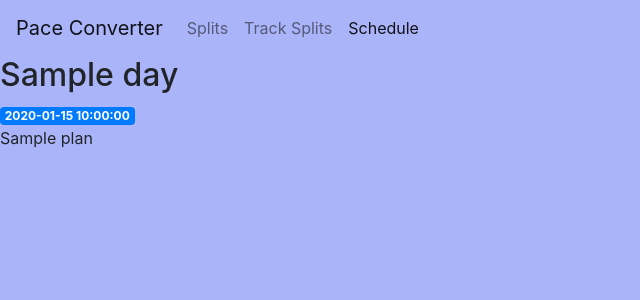
After one commit to hkt282844/PaceConverter, a Flask app: template templates/workout.html in a window 1280 px wide. The commit adds this page. Shown: the top 300 px of the page, without its empty margins (0-640 px from the left). Run offline with Flask 2, Linux system fonts and the light colour scheme; the template is opened without the code that fills it: most values are stand-ins (such as "Sample title", 1, 10 or a date in 2020); some libraries are stand-ins or nearby versions.

Commit message:
Add database schema for training schedule and schedule page

```diff
--- a/main.py
+++ b/main.py
@@ -1,6 +1,22 @@
+import sqlite3
 from flask import Flask, render_template, request, jsonify
+from werkzeug.exceptions import abort
 from long_distance_pace_converter import *
 from track_split_converter import *
+
+def get_db_connection():
+  connection = sqlite3.connect('database.db')
+  connection.row_factory = sqlite3.Row
+  return connection
+
+def get_workout(day):
+  connection = get_db_connection()
+  workout = connection.execute('SELECT * FROM schedule WHERE day = ?',
+                               (day,)).fetchone()
+  connection.close()
+  if workout is None:
+    abort(404)
+  return workout
 
 app = Flask(__name__)
 
@@ -119,5 +135,17 @@ def track_splits():
           'units':units, 'lane':lane, 'track_pace':track_pace, 'splits':splits}
   return data
 
+@app.route("/schedule", methods=['GET', 'POST'])
+def schedule():
+  connection = get_db_connection()
+  schedule = connection.execute('SELECT * FROM schedule').fetchall()
+  connection.close()
+  return render_template('schedule.html', schedule=schedule)
+
+@app.route('/schedule/<string:day>')
+def workout(day):
+  workout = get_workout(day)
+  return render_template('workout.html', workout=workout)
+
 if __name__ == "__main__":
   app.run(host="127.0.0.1", port=8080, debug=True)
--- /dev/null
+++ b/schema.sql
@@ -0,0 +1,10 @@
+DROP TABLE IF EXISTS schedule;
+
+CREATE TABLE schedule (
+    day TEXT PRIMARY KEY,
+    created TIMESTAMP NOT NULL DEFAULT CURRENT_TIMESTAMP,
+    plan TEXT NOT NULL,
+    sleep TEXT,
+    actual TEXT,
+    notes TEXT
+);
--- a/templates/index.html
+++ b/templates/index.html
@@ -8,6 +8,9 @@
   </li>
   <li class="nav-item">
     <a class="nav-link" href="{{url_for('track')}}">Track Splits</a>
+  </li>
+  <li class="nav-item">
+    <a class="nav-link" href="{{url_for('schedule')}}">Schedule</a>
   </li>
 {% endblock %}
 
--- a/templates/track.html
+++ b/templates/track.html
@@ -9,6 +9,9 @@
   </li>
   <li class="nav-item active">
     <a class="nav-link" href="{{url_for('track')}}">Track Splits</a>
+  </li>
+  <li class="nav-item">
+    <a class="nav-link" href="{{url_for('schedule')}}">Schedule</a>
   </li>
 {% endblock %}
 
--- /dev/null
+++ b/templates/workout.html
@@ -0,0 +1,21 @@
+<!--Workout page for displaying single workout from training schedule-->
+
+{% extends 'base.html' %}
+
+{% block nav %}
+  <li class="nav-item">
+    <a class="nav-link" href="{{ url_for('index') }}">Splits</a>
+  </li>
+  <li class="nav-item">
+    <a class="nav-link" href="{{url_for('track')}}">Track Splits</a>
+  </li>
+  <li class="nav-item active">
+    <a class="nav-link" href="{{url_for('schedule')}}">Schedule</a>
+  </li>
+{% endblock %}
+
+{% block content %}
+  <h2>{% block title %} {{ workout['day'] }} {% endblock %}</h2>
+  <span class="badge badge-primary">{{ workout['created'] }}</span>
+  <p>{{ workout['plan'] }}</p>
+{% endblock %}
```
Also changed, not shown: templates/schedule.html (added, +27 -0 lines), 1 other file.
